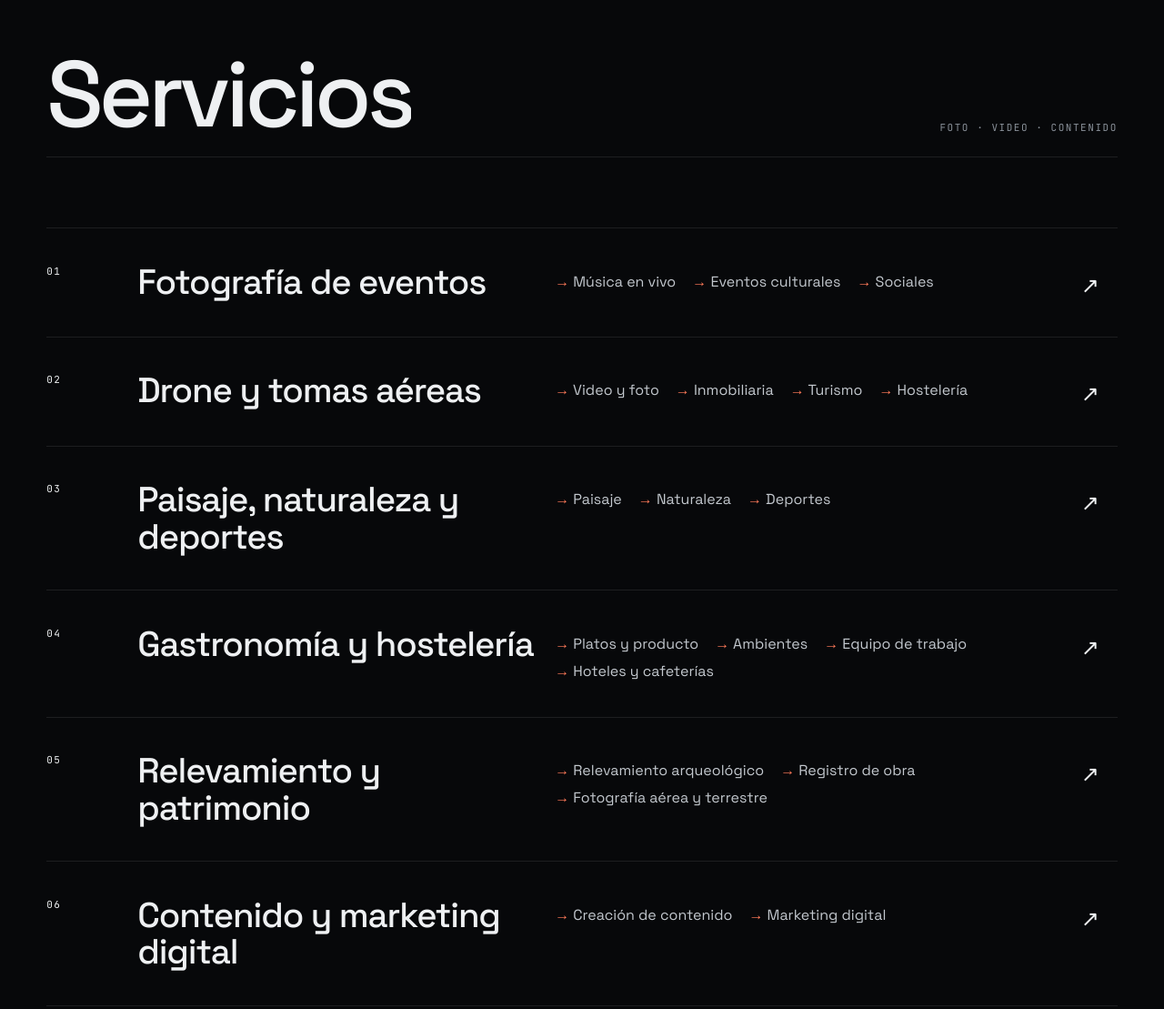
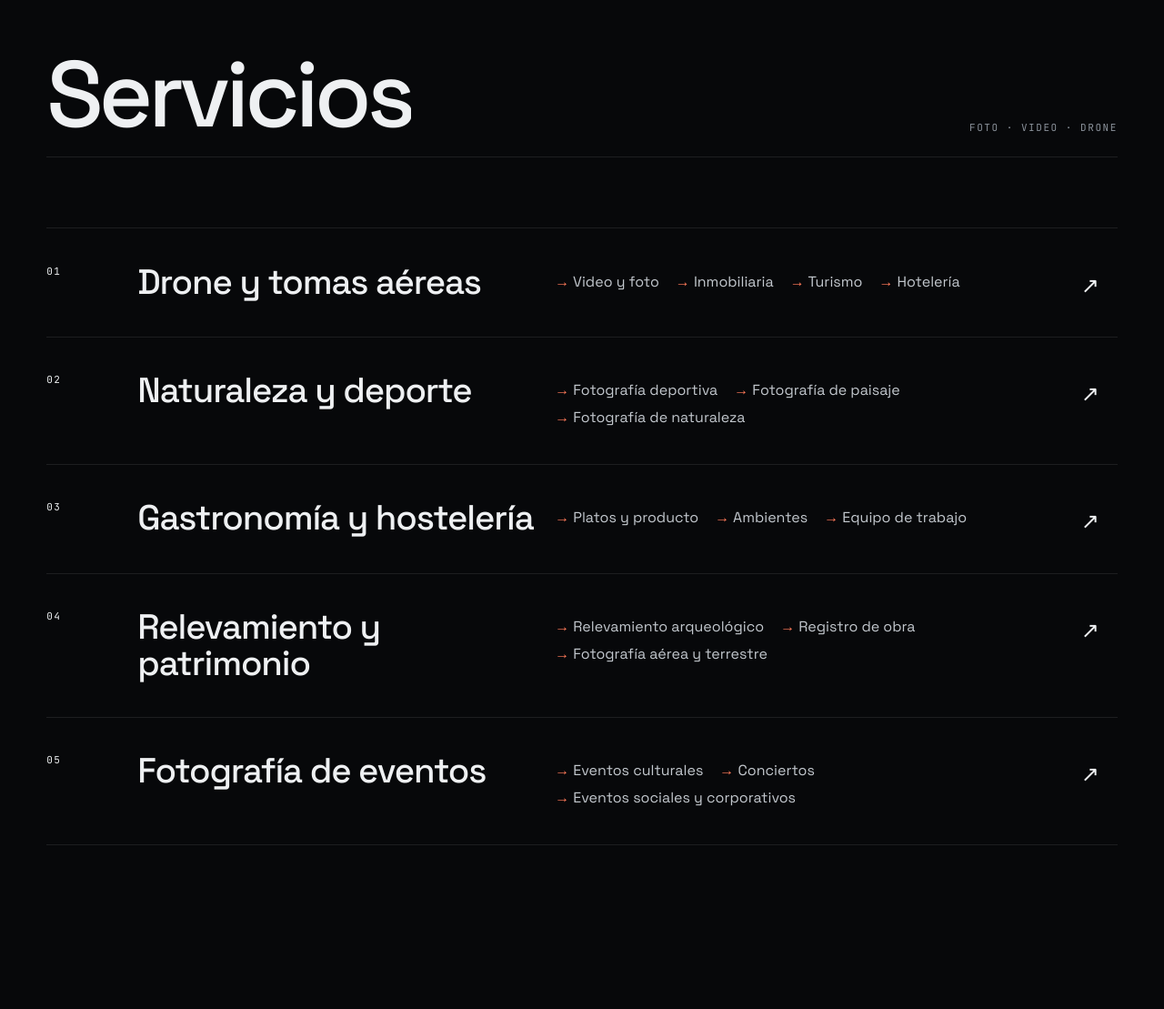
Before and after one commit to alvarograssoph/alvarograssoph.github.io, a plain HTML site: page index.html in a window 1280 px wide. Shown: the part 4360-5469 px from the top of the page at 91% size. Drawn offline with Linux system fonts and the light colour scheme.

Commit message:
Servicios: nuevo orden y textos, sin marketing digital
Co-Authored-By: Claude Opus 5.5 <noreply@anthropic.com>
Claude-Session: https://claude.ai/code/session_016CMnPoscjC1i81YawP6Ehu

```diff
--- a/index.html
+++ b/index.html
@@ -595,15 +595,14 @@ footer{padding:28px var(--pad);border-top:1px solid var(--line);display:flex;fle
 <section id="servicios">
   <div class="sec-head">
     <h2 class="split">Servicios</h2>
-    <div class="mono">Foto · Video · Contenido</div>
+    <div class="mono">Foto · Video · Drone</div>
   </div>
   <div class="svc">
-    <div class="svc-row reveal"><span class="mono">01</span><h3>Fotografía de eventos</h3><ul><li>Música en vivo</li><li>Eventos culturales</li><li>Sociales</li></ul><span class="arr">↗</span></div>
-    <div class="svc-row reveal"><span class="mono">02</span><h3>Drone y tomas aéreas</h3><ul><li>Video y foto</li><li>Inmobiliaria</li><li>Turismo</li><li>Hostelería</li></ul><span class="arr">↗</span></div>
-    <div class="svc-row reveal"><span class="mono">03</span><h3>Paisaje, naturaleza y deportes</h3><ul><li>Paisaje</li><li>Naturaleza</li><li>Deportes</li></ul><span class="arr">↗</span></div>
-    <div class="svc-row reveal"><span class="mono">04</span><h3>Gastronomía y hostelería</h3><ul><li>Platos y producto</li><li>Ambientes</li><li>Equipo de trabajo</li><li>Hoteles y cafeterías</li></ul><span class="arr">↗</span></div>
-    <div class="svc-row reveal"><span class="mono">05</span><h3>Relevamiento y patrimonio</h3><ul><li>Relevamiento arqueológico</li><li>Registro de obra</li><li>Fotografía aérea y terrestre</li></ul><span class="arr">↗</span></div>
-    <div class="svc-row reveal"><span class="mono">06</span><h3>Contenido y marketing digital</h3><ul><li>Creación de contenido</li><li>Marketing digital</li></ul><span class="arr">↗</span></div>
+    <div class="svc-row reveal"><span class="mono">01</span><h3>Drone y tomas aéreas</h3><ul><li>Video y foto</li><li>Inmobiliaria</li><li>Turismo</li><li>Hotelería</li></ul><span class="arr">↗</span></div>
+    <div class="svc-row reveal"><span class="mono">02</span><h3>Naturaleza y deporte</h3><ul><li>Fotografía deportiva</li><li>Fotografía de paisaje</li><li>Fotografía de naturaleza</li></ul><span class="arr">↗</span></div>
+    <div class="svc-row reveal"><span class="mono">03</span><h3>Gastronomía y hostelería</h3><ul><li>Platos y producto</li><li>Ambientes</li><li>Equipo de trabajo</li></ul><span class="arr">↗</span></div>
+    <div class="svc-row reveal"><span class="mono">04</span><h3>Relevamiento y patrimonio</h3><ul><li>Relevamiento arqueológico</li><li>Registro de obra</li><li>Fotografía aérea y terrestre</li></ul><span class="arr">↗</span></div>
+    <div class="svc-row reveal"><span class="mono">05</span><h3>Fotografía de eventos</h3><ul><li>Eventos culturales</li><li>Conciertos</li><li>Eventos sociales y corporativos</li></ul><span class="arr">↗</span></div>
   </div>
 </section>
 
```
